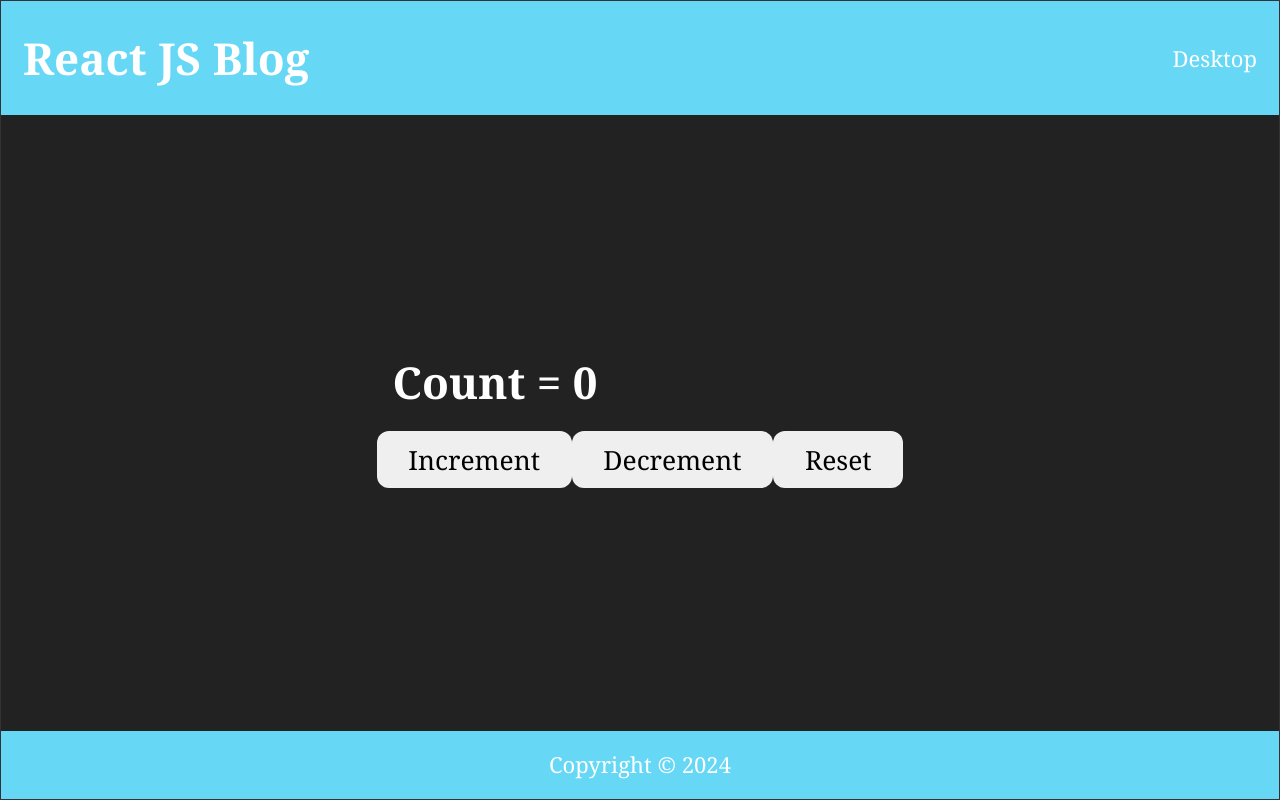
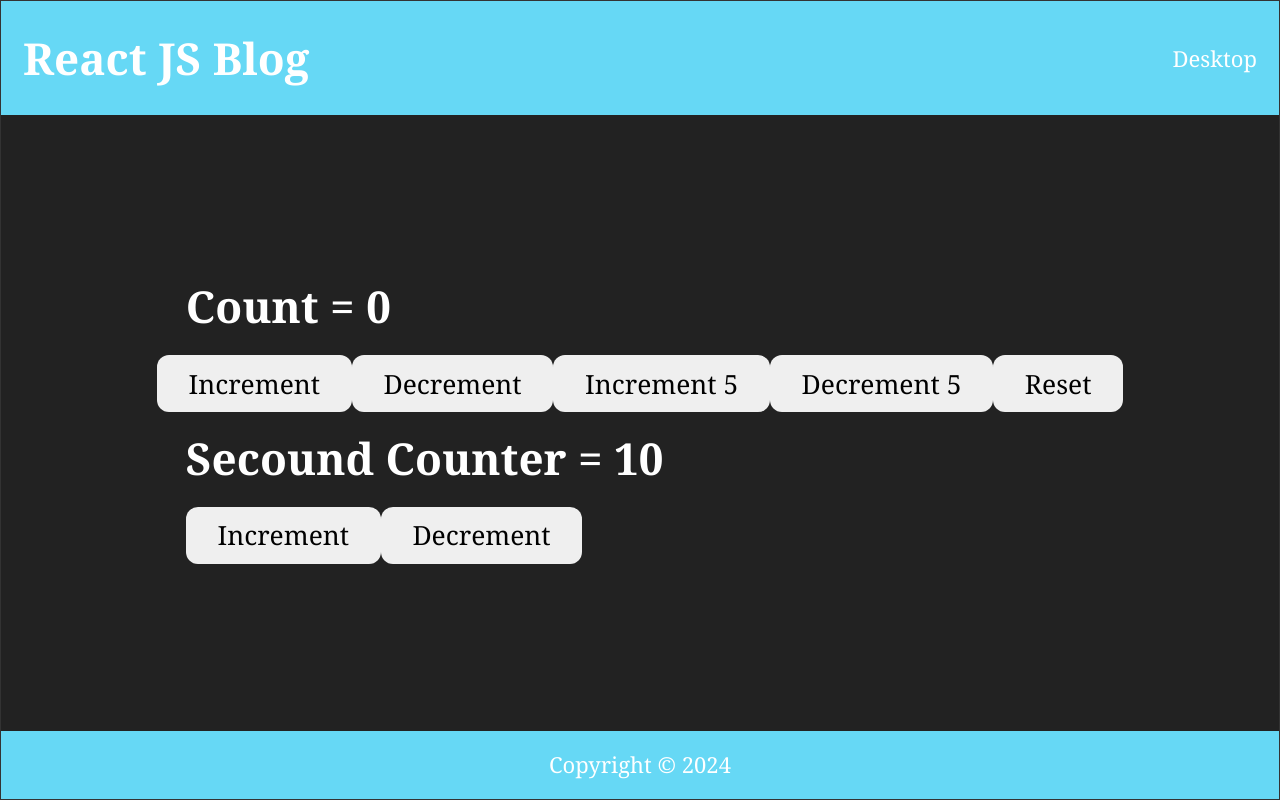
Before and after one commit to Jogata/SoftUni-React-Project, a React (Vite) app in the folder client/: page / in a window 1280 px wide. Built offline with nearby package versions, Linux system fonts and the light colour scheme; a web font is replaced by a local one.

Commit message:
use reducer exercise

```diff
--- a/client/src/App.jsx
+++ b/client/src/App.jsx
@@ -495,29 +495,56 @@
 const baseURL = "http://localhost:3030/jsonstore/blog/"
 // ============================================================
 
-const initialState = 0;
-const reducer = (state, action) => {
-	switch (action) {
-		case 'increment':
-			return state + 1
-		case 'decrement':
-			return state - 1
-		case 'reset':
-			return initialState
-		default:
-			return state
-	}
+const initialState = {
+	firstCounter: 0,
+	secondCounter: 10
 };
 
-function CounterOne() {
+const reducer = (state, action) => {
+	switch (action.type) {
+		case 'increment':
+			return { ...state, firstCounter: state.firstCounter + action.value };
+		case 'decrement':
+			return { ...state, firstCounter: state.firstCounter - action.value };
+		case 'increment2':
+			return { ...state, secondCounter: state.secondCounter + action.value };
+		case 'decrement2':
+			return { ...state, secondCounter: state.secondCounter - action.value };
+		case 'reset':
+			return initialState;
+		default:
+			return state;
+	}
+}
+
+function CounterTwo() {
 	const [count, dispatch] = useReducer(reducer, initialState);
 
 	return (
-    <div>
-      <div>Count = {count}</div>
-      <button onClick={() => dispatch('increment')}>Increment</button>
-			<button onClick={() => dispatch('decrement')}>Decrement</button>
-			<button onClick={() => dispatch('reset')}>Reset</button>
+		<div>
+			<div>Count = {count.firstCounter}</div>
+			<button onClick={() => dispatch({ type: 'increment', value: 1 })}>
+				Increment
+			</button>
+			<button onClick={() => dispatch({ type: 'decrement', value: 1 })}>
+				Decrement
+			</button>
+			<button onClick={() => dispatch({ type: 'increment', value: 5 })}>
+				Increment 5
+			</button>
+			<button onClick={() => dispatch({ type: 'decrement', value: 5 })}>
+				Decrement 5
+			</button>
+			<button onClick={() => dispatch({ type: 'reset' })}>Reset</button>
+			<div>Secound Counter = {count.secondCounter}</div>
+			<div>
+				<button onClick={() => dispatch({ type: 'increment2', value: 1 })}>
+					Increment
+				</button>
+				<button onClick={() => dispatch({ type: 'decrement2', value: 1 })}>
+					Decrement
+				</button>
+			</div>
 		</div>
 	)
 }
@@ -528,7 +555,7 @@
       <AuthContextProvider>
         <div className="body">
           <Header title="React JS Blog" />
-          <CounterOne />
+          <CounterTwo />
           {/* <User name="Jogata" /> */}
           {/* <User render={(isLoggedIn) => isLoggedIn ? "Jogata" : "Guest" } /> */}
           {/* <DataProvider>
```
